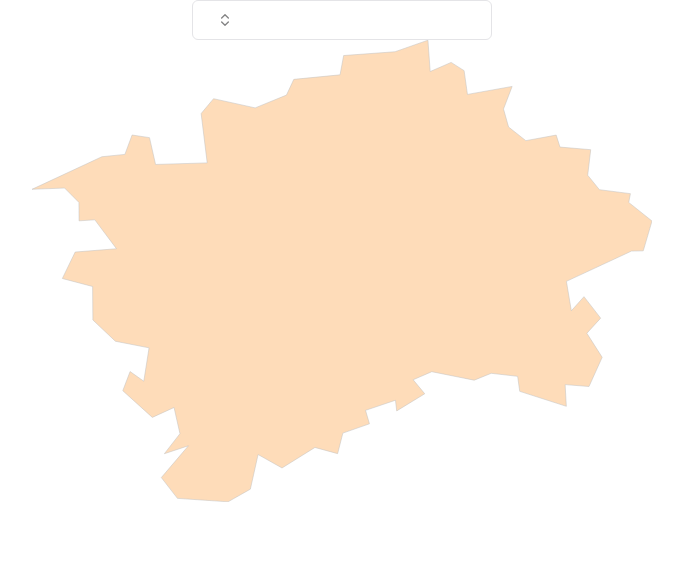
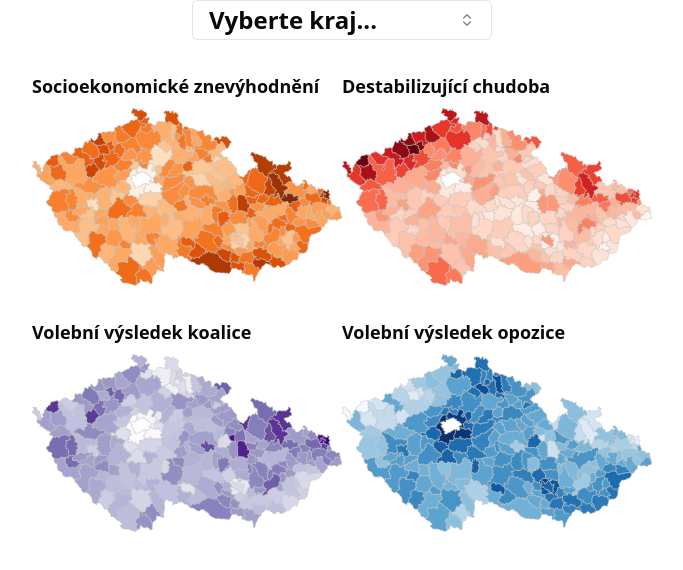
Before and after one commit to DataRozhlas/kraje-mapy, a React (Vite) app: page / in a window 1280 px wide. Shown: the top 570 px of the page, without its empty margins (298-981 px from the left). Built offline with nearby package versions, Linux system fonts and the light colour scheme.

Commit message:
compare maps, URL parameter

```diff
--- a/src/App.tsx
+++ b/src/App.tsx
@@ -1,19 +1,44 @@
-import { useState } from 'react'
+import { useState, useEffect } from 'react'
+
 
 import ComboBox from './components/ComboBox'
 import Map from './components/Map'
 
 function App({ kraj }: { kraj: string | null }) {
-  const [selectedKraj, setSelectedKraj] = useState(kraj || "CZ010")
+  const [selectedKraj, setSelectedKraj] = useState(kraj || "")
+
+  useEffect(() => {
+    const searchParams = new URLSearchParams(window.location.search);
+    if (selectedKraj) {
+      searchParams.set('kraj', selectedKraj);
+    } else {
+      searchParams.delete('kraj');
+    }
+    const newUrl = `${window.location.pathname}?${searchParams.toString()}`;
+    window.history.pushState({}, '', newUrl);
+  }, [selectedKraj]);
+
 
   return (
-    <div className={"max-w-[620px] mx-auto"}>
+    <div className={"max-w-[620px] mx-auto flex flex-col gap-8"}>
       <div className="text-center">
         <ComboBox kraj={selectedKraj} setKraj={setSelectedKraj} />
       </div>
-      <div>
-        <Map kraj={selectedKraj} />
+      <div className={"sm:flex sm:flex-wrap sm:gap-y-8 sm:gap-x-0"}>
+        <div className={"sm:w-1/2"}>
+          <Map kraj={selectedKraj} property={"ZNEV"} />
+        </div>
+        <div className={"sm:w-1/2"}>
+          <Map kraj={selectedKraj} property={"CHUD"} />
+        </div>
+        <div className={"sm:w-1/2"}>
+          <Map kraj={selectedKraj} property={"KOALICE"} />
+        </div>
+        <div className={"sm:w-1/2"}>
+          <Map kraj={selectedKraj} property={"OPOZICE"} />
+        </div>
       </div>
+
     </div>
   )
 }
--- a/src/components/ComboBox.tsx
+++ b/src/components/ComboBox.tsx
@@ -27,7 +27,7 @@ function ComboBox({ kraj, setKraj }: { kraj: string, setKraj: Function }) {
                     variant="outline"
                     role="combobox"
                     aria-expanded={open}
-                    className="w-[300px] justify-between text-xl font-semibold"
+                    className="w-[300px] justify-between text-2xl font-semibold"
                 >
                     {kraj
                         ? krajs.find((item) => item.id === kraj)?.name
--- a/src/components/Map.tsx
+++ b/src/components/Map.tsx
@@ -8,21 +8,54 @@ import topoData_ from '../assets/orp-enhanced.topo.json';
 
 const topoData: Topology = topoData_ as any;
 
+function getMinMax(data: any[], property: string) {
+
+    let min = Infinity;
+    let max = -Infinity;
+
+    data.forEach((item) => {
+        const value = item.properties[property];
+        if (value < min) {
+            min = value;
+        }
+        if (value > max) {
+            max = value;
+        }
+    });
+
+    return [min, max];
+}
 
 
-
-function Map({ kraj }: { kraj: string }) {
+function Map({ kraj, property }: { kraj: string, property: string }) {
 
     const containerRef = useRef<HTMLDivElement>(null);
     const [dimensions, setDimensions] = useState({ width: 0, height: 0 });
 
+    let title;
+    switch (property) {
+        case "ZNEV":
+            title = "Socioekonomické znevýhodnění";
+            break;
+        case "CHUD":
+            title = "Destabilizující chudoba";
+            break;
+        case "KOALICE":
+            title = "Volební výsledek koalice";
+            break;
+        case "OPOZICE":
+            title = "Volební výsledek opozice";
+            break;
+        default:
+            title = "Nevím";
+    }
+
+
     const updateDimensions = () => {
         if (containerRef.current) {
             const width = containerRef.current.offsetWidth;
-            const geodata = feature(topoData, topoData.objects.tracts) as FeatureCollection;
-            const filteredGeodata = { ...geodata, features: geodata.features.filter(item => item.properties?.kraj_id === kraj) } as FeatureCollection;
+            const filteredGeodata = (kraj === "" ? geodata : { ...geodata, features: geodata.features.filter(item => item.properties?.kraj_id === kraj) } as FeatureCollection);
 
-            const projection = d3.geoMercator();
             projection.fitSize([width, width], filteredGeodata);
 
             const [[x0, y0], [x1, y1]] = d3.geoPath(projection).bounds(filteredGeodata);
@@ -34,6 +67,7 @@ function Map({ kraj }: { kraj: string }) {
     };
 
     useEffect(() => {
+        console.log(kraj);
         updateDimensions();
         window.addEventListener('resize', updateDimensions);
         return () => window.removeEventListener('resize', updateDimensions);
@@ -41,7 +75,7 @@ function Map({ kraj }: { kraj: string }) {
 
     const geodata = feature(topoData, topoData.objects.tracts) as FeatureCollection;
 
-    const filteredGeodata = { ...geodata, features: geodata.features.filter(item => item.properties?.kraj_id === kraj) } as FeatureCollection;
+    const filteredGeodata = (kraj === "" ? geodata : { ...geodata, features: geodata.features.filter(item => item.properties?.kraj_id === kraj) } as FeatureCollection);
 
 
     const projection = d3.geoMercator();
@@ -49,15 +83,31 @@ function Map({ kraj }: { kraj: string }) {
 
     projection.fitSize([dimensions.width, dimensions.height], filteredGeodata);
 
-    // Fit the map to the container
-    const colorInterpolator = d3.interpolateOranges;
 
     // Create a color scale
-    const colorScale = d3.scaleSequential(colorInterpolator).domain([1, 100]);
+    let colorInterpolator;
+    switch (property) {
+        case "ZNEV": colorInterpolator = d3.interpolateOranges;
+            break;
+        case "CHUD": colorInterpolator = d3.interpolateReds;
+            break;
+        case "KOALICE": colorInterpolator = d3.interpolatePurples;
+            break;
+        case "OPOZICE": colorInterpolator = d3.interpolateBlues;
+            break;
+        default: colorInterpolator = d3.interpolateOranges;
+    }
+
+
+    ;
+
+    const colorScale = d3.scaleSequential(colorInterpolator).domain(getMinMax(geodata.features, property));
 
     return (
-        <div ref={containerRef} style={{ width: '100%' }}>
-
+        <div ref={containerRef} >
+            <div className={"text-lg font-bold pb-2"}>
+                {title}
+            </div>
             <svg width={dimensions.width} height={dimensions.height}>
                 {filteredGeodata.features.map((shape) => (
                     <path
@@ -65,7 +115,7 @@ function Map({ kraj }: { kraj: string }) {
                         d={geoPathGenerator(shape) || undefined}
                         stroke="silver"
                         strokeWidth={0.5}
-                        fill={colorScale(Number(shape.id) || 0)}
+                        fill={shape.properties ? colorScale(shape.properties[property]) : undefined}
                     />
                 ))}
             </svg>
--- a/srv/add-properties.tsx
+++ b/srv/add-properties.tsx
@@ -16,10 +16,8 @@ const joined = properties.map((property: any) => {
     };
 });
 
-// console.log(joined);
 
 
-topo.objects.tracts.geometries
 
 const newTopo = {
     ...topo,
@@ -27,7 +25,7 @@ const newTopo = {
         ...topo.objects,
         tracts: {
             ...topo.objects.tracts,
-            geometries: topo.objects.tracts.geometries.map((geometry: any) => {
+            geometries: topo.objects.tracts.geometries.filter((geometry: any) => geometry.properties.kraj_id !== "CZ010").map((geometry: any) => {
                 const orp = joined.find((join: any) => join.orp.id === Number(geometry.id));
                 if (!orp) {
                     console.log("ORP not found for geometry", geometry.id);
```
Also changed, not shown: src/assets/orp-enhanced.topo.json.
